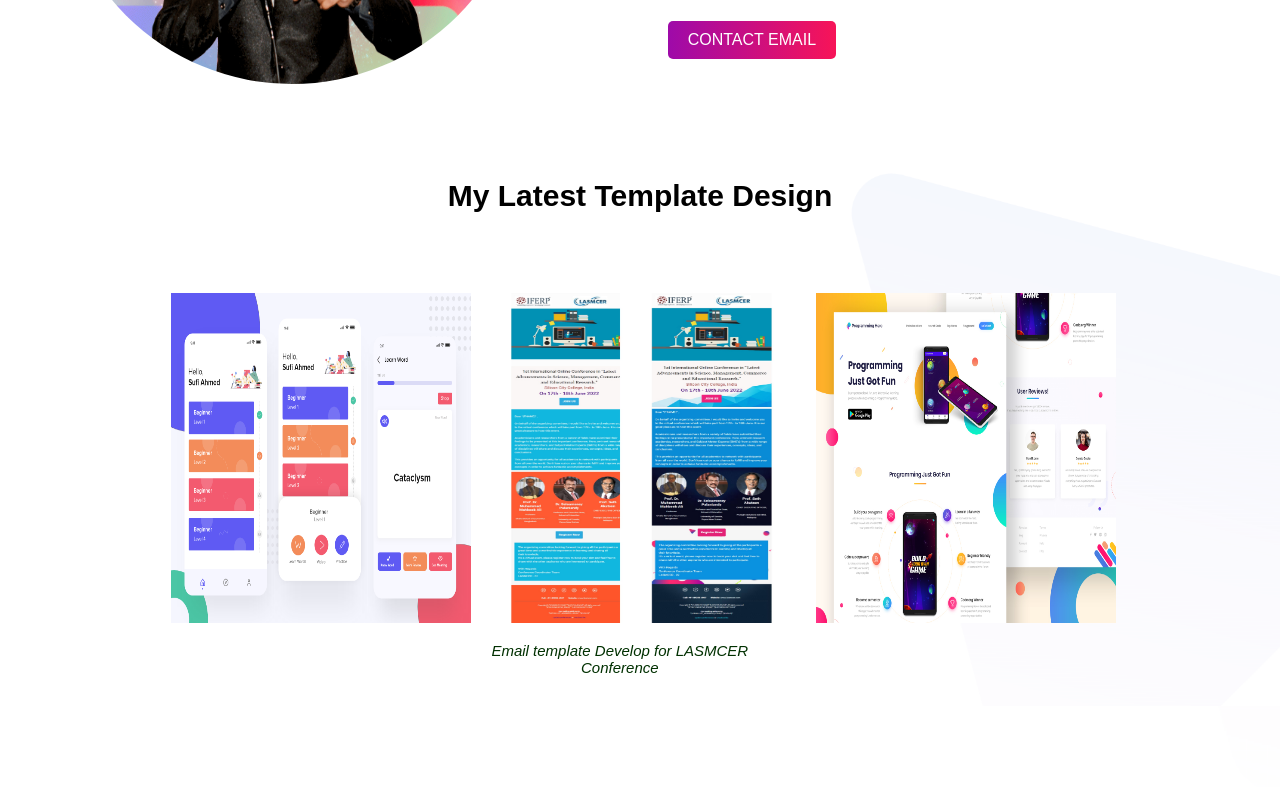
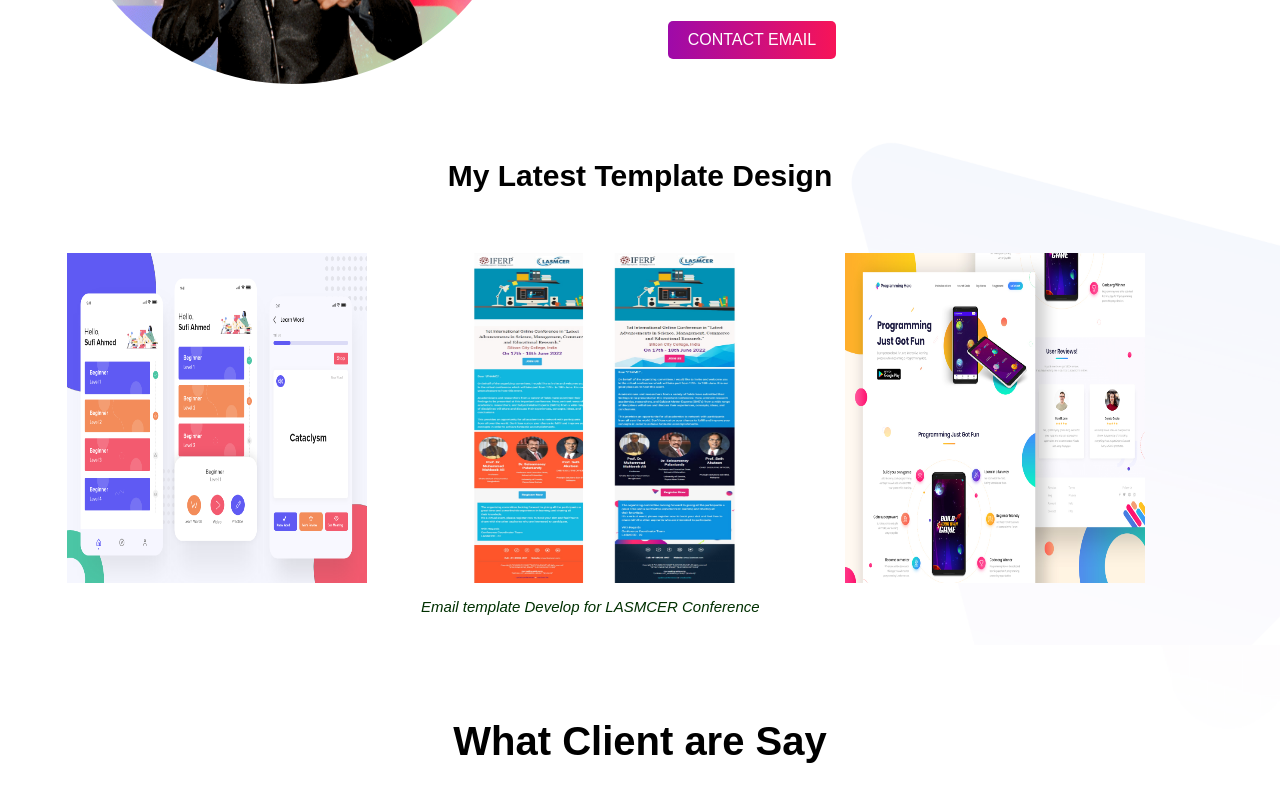
Before and after one commit to gelabi-alam/digital-marketer-portfolio-website-by-gelabi, a plain HTML site: page index.html in a window 1280 px wide. Shown: the part 1060-1847 px from the top of the page. Drawn offline with Linux system fonts and the light colour scheme; a web font is replaced by a local one.

Commit message:
content updated

```diff
--- a/style.css
+++ b/style.css
@@ -169,7 +169,7 @@ a {
 /*the class usage for text alignment and padding*/
 .center {
     text-align: center;
-    padding: 50px;
+    padding: 30px;
 }
 
 .padding {
@@ -179,6 +179,8 @@ a {
 .work {
     width: 32%;
     float: left;
+    display: flex;
+    flex-wrap: wrap;
 
 }
 
```
